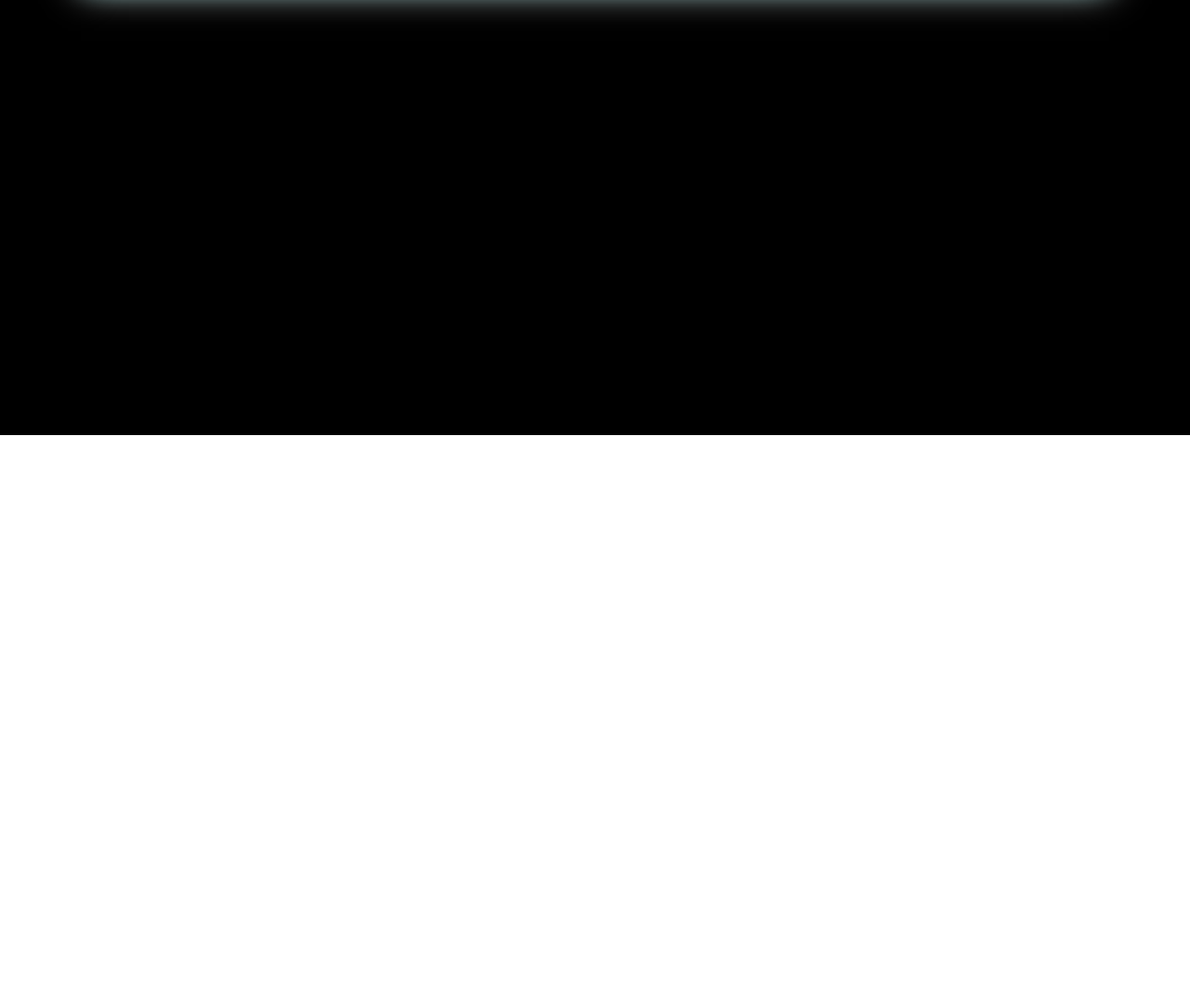
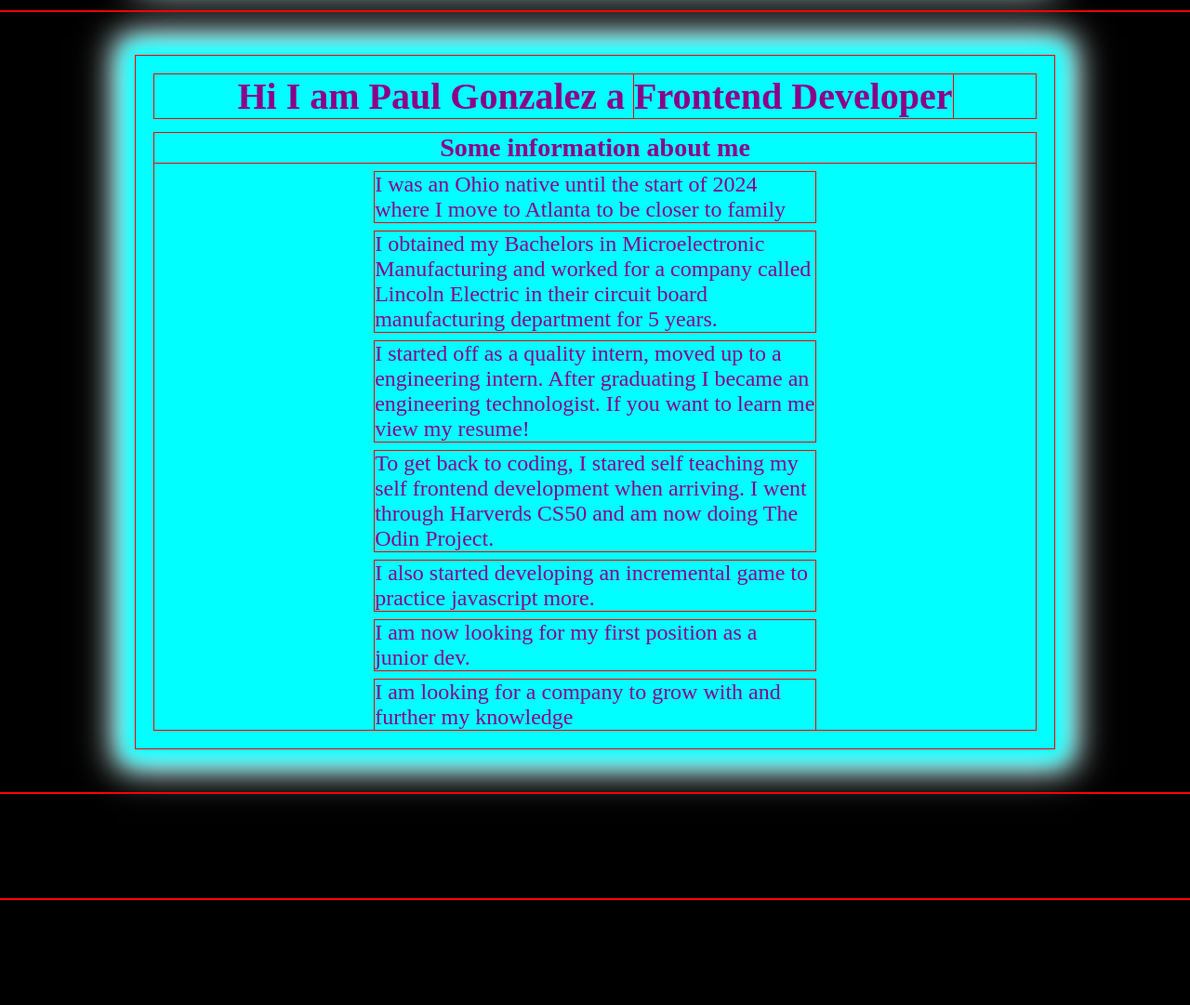
Before and after one commit to pauljgonzalez/Portfolio, a plain HTML site: page index.html in a window 1280 px wide. Shown: the part 1180-2261 px from the top of the page at 93% size. Before the commit the page ends 1648 px from the top, so only its background shows below. Drawn offline with Linux system fonts and the light colour scheme.

Commit message:
Change project cards some more Added about me

```diff
--- a/index.html
+++ b/index.html
@@ -204,13 +204,29 @@
             </div>
         </div>
         <div class="page__content">
-            About ME
+            <div class="card card--blue content__about-me">
+                <div class="about-me__header">Hi I am Paul Gonzalez a <span class="about-me__span">Frontend Developer</span></div>
+                <div class="about-me__info">
+                        <div class=info__list>
+                            <div class="info info--large">Some information about me</div>
+                            <div class="info">I was an Ohio native until the start of 2024 where I move to Atlanta to be
+                                closer to family</div>
+                            <div class="info">I obtained my Bachelors in Microelectronic Manufacturing and worked
+                                for a company called Lincoln Electric in their circuit board manufacturing department for 5 years.</div>
+                            <div class="info">I started off as a quality intern, moved up to a engineering intern. After
+                                    graduating I became an engineering technologist. If you want to learn me view my resume!</div>
+                            <div class="info">To get back to coding, I stared self teaching my self frontend
+                                development when arriving. I went through Harverds CS50 and am now doing The Odin Project.
+                            </div>
+                            <div class="info">I also started developing an incremental game to practice javascript more.</div>
+                            <div class="info">I am now looking for my first position as a junior dev.</div>
+                            <div class="info">I am looking for a company to grow with and further my knowledge</div>
+                        </div>
+                </div>
+            </div>
         </div>
         <div class="page__content">
-            Projects/About
-        </div>
-        <div class="page__content">
-            Contact
+            Contact/Resume
         </div>
         <div class="page__content">
             Footer
--- a/styles.css
+++ b/styles.css
@@ -1,6 +1,6 @@
-/* *{
+*{
     outline: solid red 1px;
-} */
+}
 body{
     margin: 0;
     overflow-x: hidden;
@@ -17,7 +17,7 @@ body{
     padding: 6vh;
 }
 .card{
-    width: 90%;
+    width: 80%;
     height: 400px;
     margin: auto;
 }.card--blue{
@@ -126,7 +126,9 @@ body{
 }
 .image__potrait--project{
     height: auto;
-    width: 275px
+    width: 275px;
+    align-self: center;
+    justify-self: center;
 }
 @keyframes shadow-animation {
   0% {
@@ -184,10 +186,10 @@ body{
     gap: 120px;
   }
   .list__project{
-      width: 215px;
+      width: 180px;
   }
   .image__potrait--project{
-    width: 220px;
+    width: 175px;
   }
 }
 .project__title{
@@ -197,6 +199,7 @@ body{
     grid-area: 2 / 1 / 3 / 2;
     width: auto;
     height: 100%;
+    display: grid;
 }
 .project__desc{
     grid-area: 3 / 1 / 4 / 2;
@@ -212,13 +215,39 @@ body{
     height: auto;
     cursor: pointer;
 }
-
-.page__about{
-    height: 300px;
-    background-color: seagreen;
+.content__about-me{
+    display: flex;
+    flex-direction: column;
+    padding: 20px;
+    gap: 16px;
+    height: auto;
 }
-.page__split{
-    height: 200px;
+.about-me__header{
+    font-size: clamp(22px,6vw,40px);
+    font-weight: bold;
+    display: flex;
+    flex-wrap: wrap;
+    white-space: pre;
+    align-items: center;
+    justify-content: center;
+}
+.info__list{
+    display: flex;
+    flex-direction: column;
+    gap: 10px;
+    align-items: center;
+    justify-content: center;
+}
+.info{
+    list-style-type: none;
+    width:clamp(38ch,50%,75ch);
+    font-size: clamp(12px,3vw,24px);
+}
+.info--large{
+    text-align: center;
+    font-size: clamp(18px,5vw,28px);
+    font-weight: bold;
+    width: 100%;
 }
 .page__contact{
     height: 250px;
```
